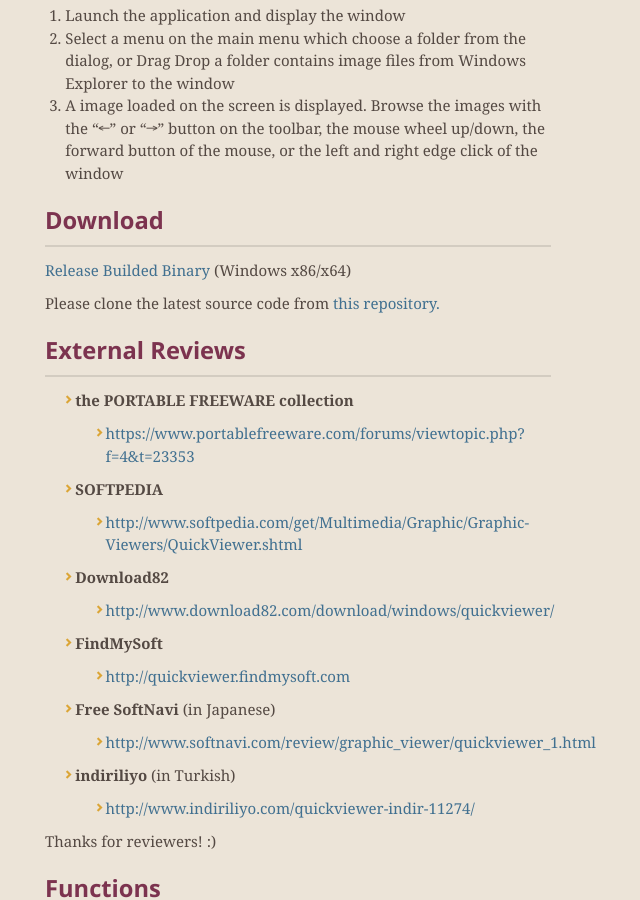
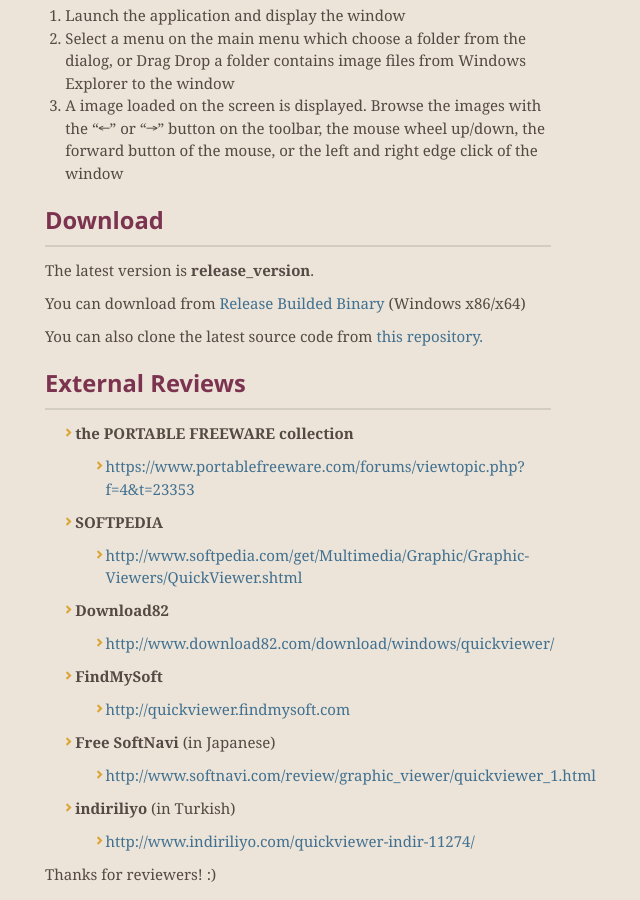
Before and after one commit to kanryu/quickviewer, a Jekyll site: the page built from docs/index.md, in a window 1280 px wide and 900 px high, scrolled down 882 px. Shown: the whole window, without its empty margins (342-982 px from the left). Built offline with Jekyll 4.4.1, drawn with Linux system fonts in a browser that asks for light colours; nearby versions of some CDN libraries; our own code applies the rules of GitHub Pages for plain Markdown files.

Commit message:
Update index.md

```diff
--- a/docs/index.md
+++ b/docs/index.md
@@ -37,9 +37,11 @@ You can browse images with much smoother response than ever before.
 
 ## Download
 
-[Release Builded Binary](https://github.com/kanryu/quickviewer/releases) (Windows x86/x64)
+The latest version is **release_version**.
 
-Please clone the latest source code from [this repository.](https://github.com/kanryu/quickviewer)
+You can download from [Release Builded Binary](https://github.com/kanryu/quickviewer/releases) (Windows x86/x64)
+
+You can also clone the latest source code from [this repository.](https://github.com/kanryu/quickviewer)
 
 ## External Reviews
 
```
